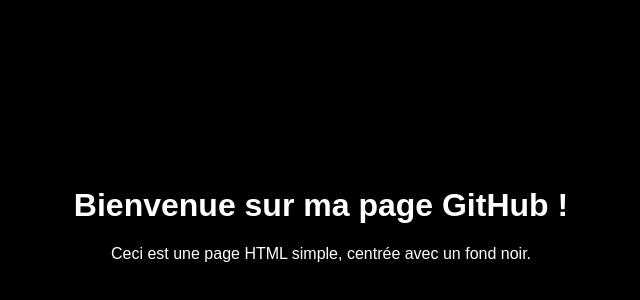
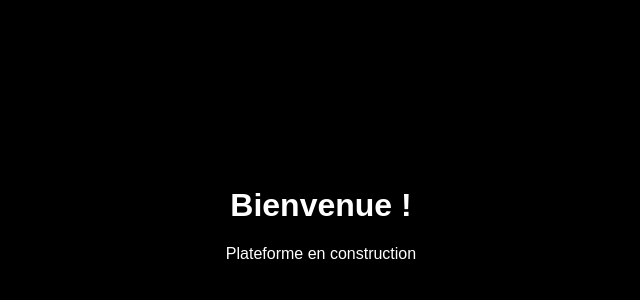
Before and after one commit to Jorith225/home, a plain HTML site: page index.html in a window 1280 px wide. Shown: the part 178-478 px from the top of the page, without its empty margins (319-959 px from the left). Drawn offline with Linux system fonts and the light colour scheme.

Commit message:
Update index.html

```diff
--- a/index.html
+++ b/index.html
@@ -23,8 +23,8 @@
 </head>
 <body>
   <div class="content">
-    <h1>Bienvenue sur ma page GitHub !</h1>
-    <p>Ceci est une page HTML simple, centrée avec un fond noir.</p>
+    <h1>Bienvenue !</h1>
+    <p>Plateforme en construction</p>
   </div>
 </body>
 </html>
```
